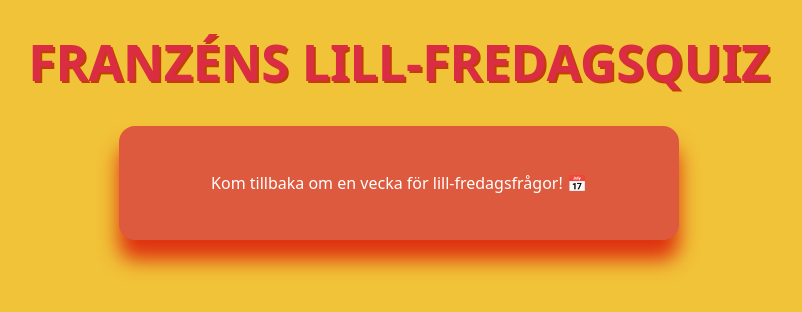
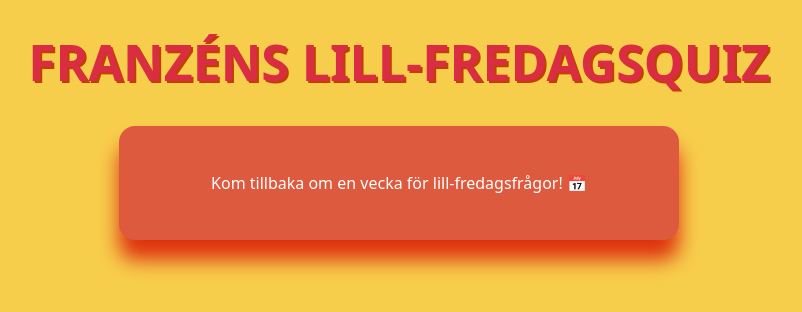
Before and after one commit to HejHTML/lillfredag, a plain HTML site: page index.html in a window 1280 px wide. Shown: the whole page, without its empty margins (241-1043 px from the left). Drawn offline with nearby package versions, Linux system fonts and the light colour scheme.

Commit message:
Update bumblebeeeestyle.css

```diff
--- a/style.css
+++ b/style.css
@@ -1,6 +1,6 @@
 body {
   font-family: system-ui;
-  background-color: #f1C338;
+  background-color: #f7ce4c;
   color: #fff;
   text-align: center;
   padding: 20px;
```
